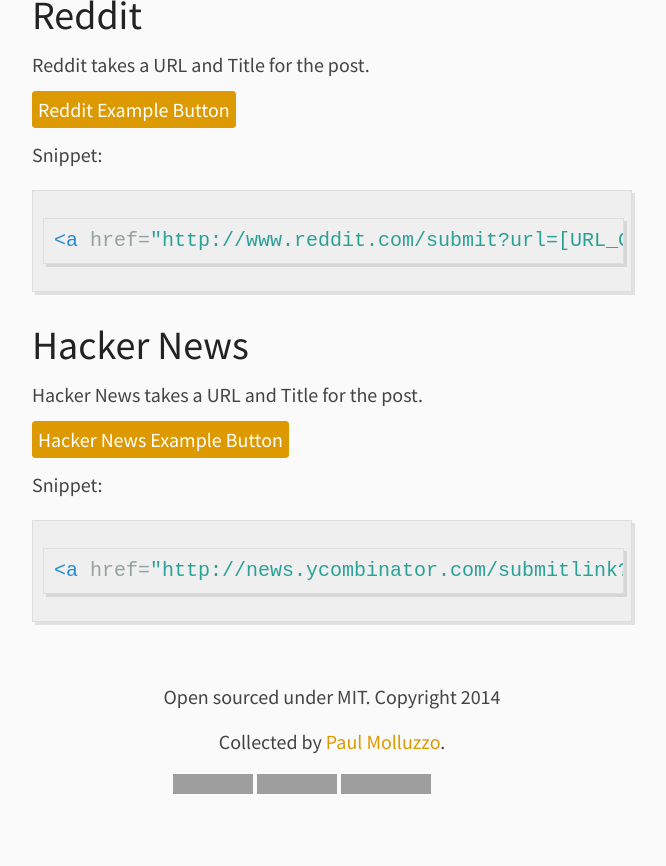
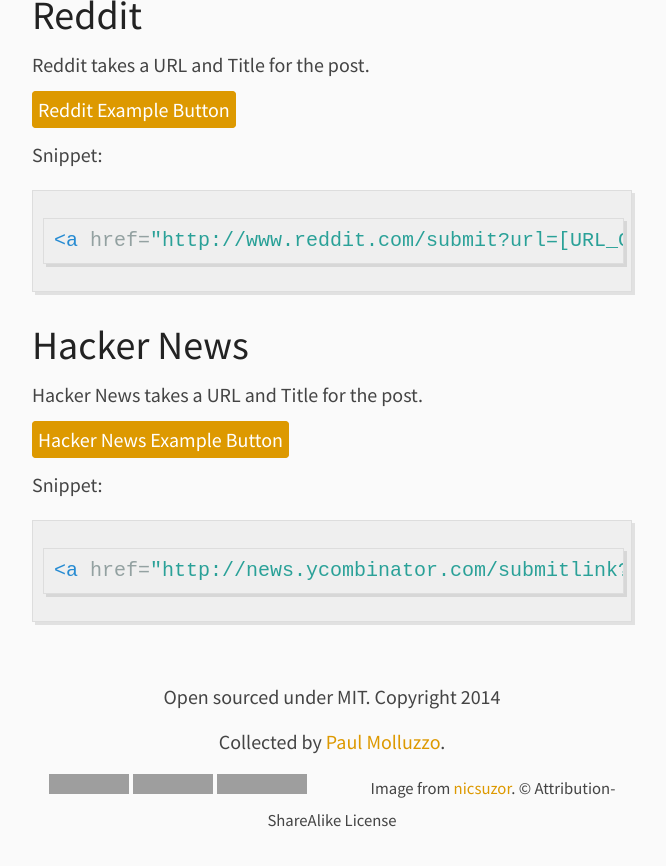
Before and after one commit to paulmolluzzo/simple_share_popups, a Jekyll site: the page built from index.md, in a window 1280 px wide and 900 px high, scrolled down 2660 px, cut to the strip 0-866 px from the top of the window. Shown: the whole strip, without its empty margins (308-974 px from the left). Built offline with Jekyll 4.4.1, drawn with Linux system fonts in a browser that asks for light colours; Markdown is read by kramdown in place of the engine named in the settings; grey boxes are pictures that could not be loaded.

Commit message:
Use cat image

```diff
--- a/_config.yml
+++ b/_config.yml
@@ -1,6 +1,6 @@
 name:           "Simple Share Popups"
 description:    A small collection of methods for adding share buttons that don't rely on JavaScript or any authorization stuff.
-image:          logo.png
+image:          image.jpg
 url:            https://paulmolluzzo.github.io/simple_share_popups/
 encodedUrl:     https%3A%2F%2Fpaulmolluzzo.github.io%2Fsimple_share_popups%2F
 twitter:        paulmolluzzo
--- a/_layouts/default.html
+++ b/_layouts/default.html
@@ -32,6 +32,7 @@
   allowtransparency="true" frameborder="0" scrolling="0" width="80" height="20"></iframe>
                 <iframe src="http://ghbtns.com/github-btn.html?user=paulmolluzzo&type=follow"
   allowtransparency="true" frameborder="0" scrolling="0" width="150" height="20"></iframe>
+                <small>Image from <a href="https://www.flickr.com/photos/nicsuzor/2554668884/">nicsuzor</a>. &copy; Attribution-ShareAlike License</small>
             </div>
         </footer>
     </body>
```
Also changed, not shown: image.jpg (added), logo.png (deleted).
